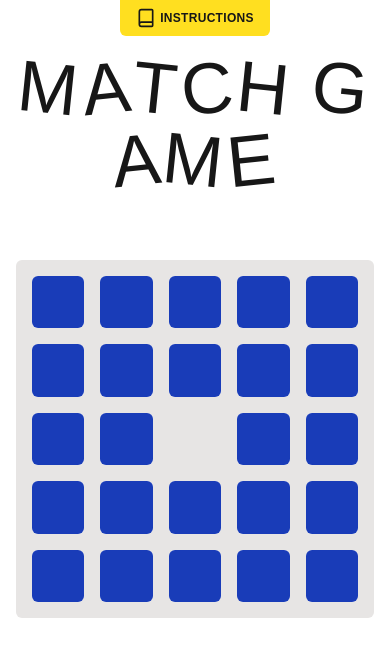
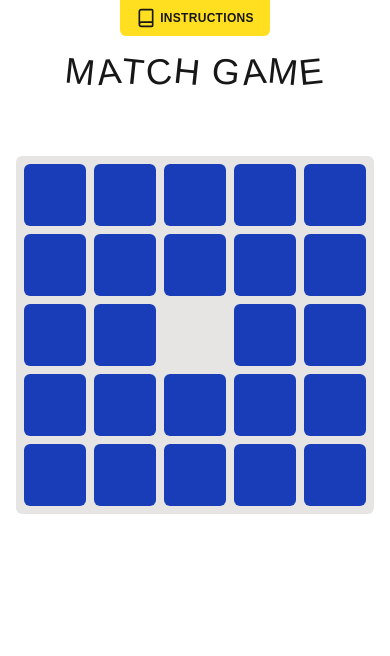
Before and after one commit to blairmcclenny/memory-game-react, a Next.js app: page / in a window 390 px wide. Shown: the top 656 px of the page. Built offline with nearby package versions, Linux system fonts and the light colour scheme; a web font is replaced by a local one.

Commit message:
make board and title responsive

```diff
--- a/app/layout.tsx
+++ b/app/layout.tsx
@@ -51,7 +51,7 @@ export default function RootLayout({
           <button className="font-bold text-xs rounded-md rounded-tr-none rounded-tl-none bg-yellow-300 py-2 px-4 tracking-wide inline-flex gap-1 items-center cursor-pointer">
             <Book size={20} /> INSTRUCTIONS
           </button>
-          <h1 className="font-serif text-7xl mt-4">
+          <h1 className="font-serif text-4xl sm:text-7xl mt-4">
             <RotatedWord word="MATCH" /> <RotatedWord word="GAME" />
           </h1>
         </header>
--- a/app/memory-game/Tile.tsx
+++ b/app/memory-game/Tile.tsx
@@ -24,7 +24,7 @@ export default function Tile({
           isOpen || hasBeenFound
             ? "opacity-100 scale-100"
             : "opacity-0 scale-80"
-        } col-start-1 row-start-1 p-4 transition duration-300`}
+        } col-start-1 row-start-1 p-2 sm:p-4 transition duration-300`}
       >
         <Shape type={shape} />
       </div>
--- a/app/memory-game/index.tsx
+++ b/app/memory-game/index.tsx
@@ -63,7 +63,7 @@ export default function MemoryGame() {
       <div
         className={`${
           isPaused && "pointer-events-none"
-        } grid grid-cols-5 p-4 rounded-md gap-4 bg-stone-200 aspect-square`}
+        } grid grid-cols-5 p-2 gap-2 sm:p-4 rounded-md sm:gap-4 bg-stone-200 aspect-square`}
       >
         {tiles.map((tile, i, arr) => (
           <Fragment key={`tile-${i}`}>
```
